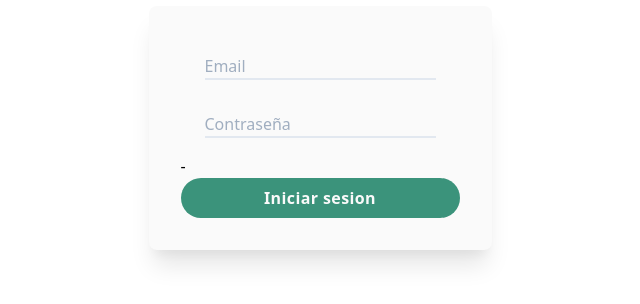
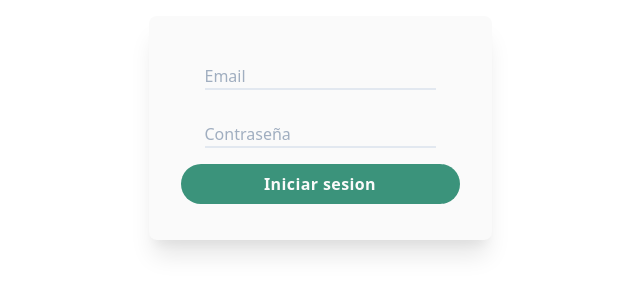
Before and after one commit to tumbichi/fusionarteccc, a Next.js app in the folder front/: page /auth/login in a window 1280 px wide. Shown: the part 272-576 px from the top of the page, without its empty margins (320-960 px from the left). Built offline with nearby package versions, Linux system fonts and the light colour scheme.

Commit message:
some changes

```diff
--- a/front/containers/login-layout/index.js
+++ b/front/containers/login-layout/index.js
@@ -74,7 +74,7 @@ const LoginLayout = ({ goToMisCursos }) => {
           onChange={handleChange}
           onFocus={handleFocus}
         />
-        {loginError ? <div>{getMessageError(loginError.code)}</div> : <div>{'-'}</div>}
+        {loginError && <div>{getMessageError(loginError.code)}</div>}
         <Button text="Iniciar sesion" color="secondary" onClick={handleLogin} />
       </FormContainer>
     </Container>
--- a/front/layouts/containers.js
+++ b/front/layouts/containers.js
@@ -3,7 +3,7 @@ import styled from 'styled-components';
 // eslint-disable-next-line import/prefer-default-export
 
 export const FormContainer = styled.div.attrs({
-  className: 'flex flex-col bg-secondary p-8 shadow-xl rounded-lg',
+  className: 'flex flex-col justify-betweeen h-56 bg-secondary p-8 shadow-xl rounded-lg',
 })``;
 
 export const FlexRowContainer = styled.div.attrs({
@@ -58,10 +58,10 @@ export const Layout = styled.div`
   }
 `;
 export const AdminContainerPages = styled.div`
-    display:flex;
-    width:100%;
-    flex-direction: column;
-    align-items:center;
-    min-height: 100vh;
-    background:whitesmoke;
+  display: flex;
+  width: 100%;
+  flex-direction: column;
+  align-items: center;
+  min-height: 100vh;
+  background: whitesmoke;
 `;
```
